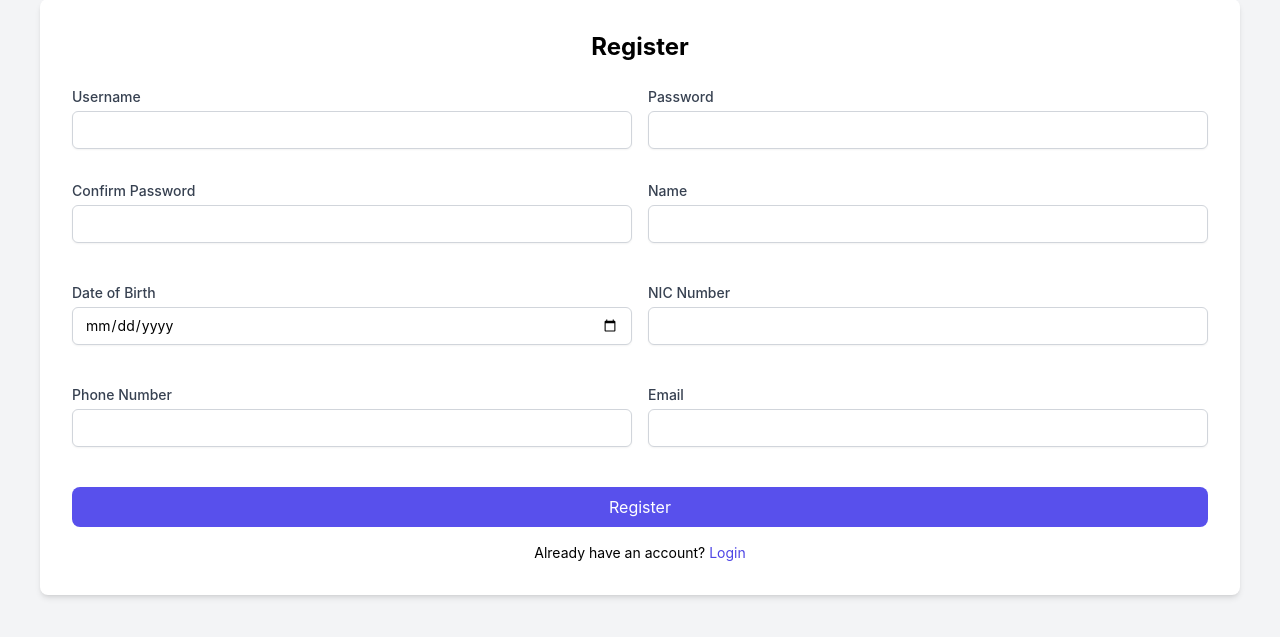
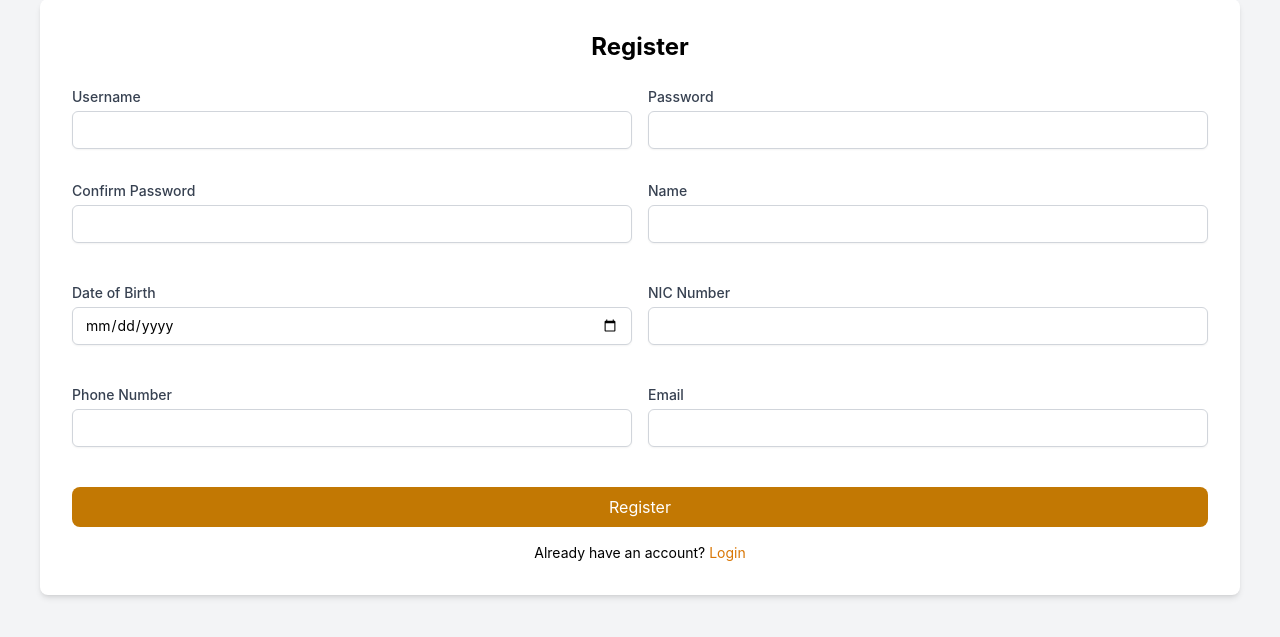
Before and after one commit to RamithaHeshan33/The-Gallery-Cafe, a PHP site: page /register.php in a window 1280 px wide. Shown: the part 103-740 px from the top of the page. Run offline with PHP 8.4, Linux system fonts and the light colour scheme; some libraries are stand-ins or nearby versions.

Commit message:
update the project

```diff
--- a/admin/promo.php
+++ b/admin/promo.php
@@ -29,7 +29,7 @@
     <link rel="stylesheet" href="css/menu.css">
     <!-- <link rel="stylesheet" href="../css/reservation.css"> -->
 </head>
-<body>
+<body class="body">
 <div class="menu">
     <video autoplay muted loop id="bgVideo">
         <source src="/img/rest.mp4" type="video/mp4">
@@ -106,7 +106,7 @@
     <?php else: ?>
         <div class="promo-item">
             <div class="promo-img">
-                <img src="img/service3.jpg" alt="No Offers Available" class="home-pic">
+                <img src="../img/empty.jpg" alt="No Offers Available" class="home-pic">
             </div>
             <div class="promo-content">
                 <h1>No offer available</h1>
--- a/index.php
+++ b/index.php
@@ -73,6 +73,9 @@ if (isset($_POST['login'])) {
     <link href="https://cdn.jsdelivr.net/npm/bootstrap@5.2.1/dist/css/bootstrap.min.css" rel="stylesheet" integrity="sha384-iYQeCzEYFbKjA/T2uDLTpkwGzCiq6soy8tYaI1GyVh/UjpbCx/TYkiZhlZB6+fzT" crossorigin="anonymous">
     <link rel="stylesheet" href="https://cdn.jsdelivr.net/npm/bootstrap-icons@1.10.2/font/bootstrap-icons.css">
     <link rel="stylesheet" href="style.css">
+
+    <link rel="icon" type="image/png" href="img/title.png">
+
 </head>
 <body>
     <div class="login-container">
--- a/profile.php
+++ b/profile.php
@@ -41,7 +41,7 @@
                     <hr>
                     <br>
                     <div class = "form-row">
-                        <span class="form-label">Student ID:</span>
+                        <span class="form-label">User ID:</span>
                         <span class="form-value"><?php echo isset($username) ? $username : ''; ?></span>
                     </div>
                     <div class = "form-row">
--- a/promo.php
+++ b/promo.php
@@ -52,9 +52,9 @@ $conn->close();
         <?php endwhile; ?>
     <?php else: ?>
         <div class="home">
-            <img src="img/service3.jpg" alt="" class="home-pic">
+            <img src="img/empty.jpg" alt="" class="home-pic">
             <div class="para">
-                <h1>No offer available</h1>
+                <h1>No offers available</h1>
                 <p>Currently, there are no promotions available.</p>
             </div>
         </div>
--- a/register.php
+++ b/register.php
@@ -42,6 +42,9 @@ if ($_SERVER["REQUEST_METHOD"] == "POST") {
     <title>Register - The Gallery Cafe</title>
     <link rel="stylesheet" href="https://cdnjs.cloudflare.com/ajax/libs/tailwindcss/2.2.19/tailwind.min.css">
     <link href="https://unpkg.com/flowbite@1.6.5/dist/flowbite.min.css" rel="stylesheet">
+
+    <link rel="icon" type="image/png" href="img/title.png">
+
 
     <style>
         .form-container {
@@ -98,11 +101,11 @@ if ($_SERVER["REQUEST_METHOD"] == "POST") {
                 <input type="email" name="email" id="email" class="mt-1 block w-full border border-gray-300 rounded-md shadow-sm focus:ring-indigo-500 focus:border-indigo-500 sm:text-sm">
             </div>
             <div class="full-width">
-                <button type="submit" class="w-full bg-indigo-600 text-white p-2 rounded-lg hover:bg-indigo-700">Register</button>
+                <button type="submit" class="w-full bg-yellow-500 text-white p-2 rounded-lg hover:bg-yellow-800">Register</button>
             </div>
         </div>
     </form>
-        <p class="mt-4 text-center text-sm">Already have an account? <a href="login.php" class="text-indigo-600 hover:text-indigo-800">Login</a></p>
+        <p class="mt-4 text-center text-sm">Already have an account? <a href="login.php" class="text-yellow-600 hover:text-yellow-800">Login</a></p>
     </div>
 </body>
 </html>
```
Also changed, not shown: login.php (+5 -2 lines), img/empty.jpg (added).
